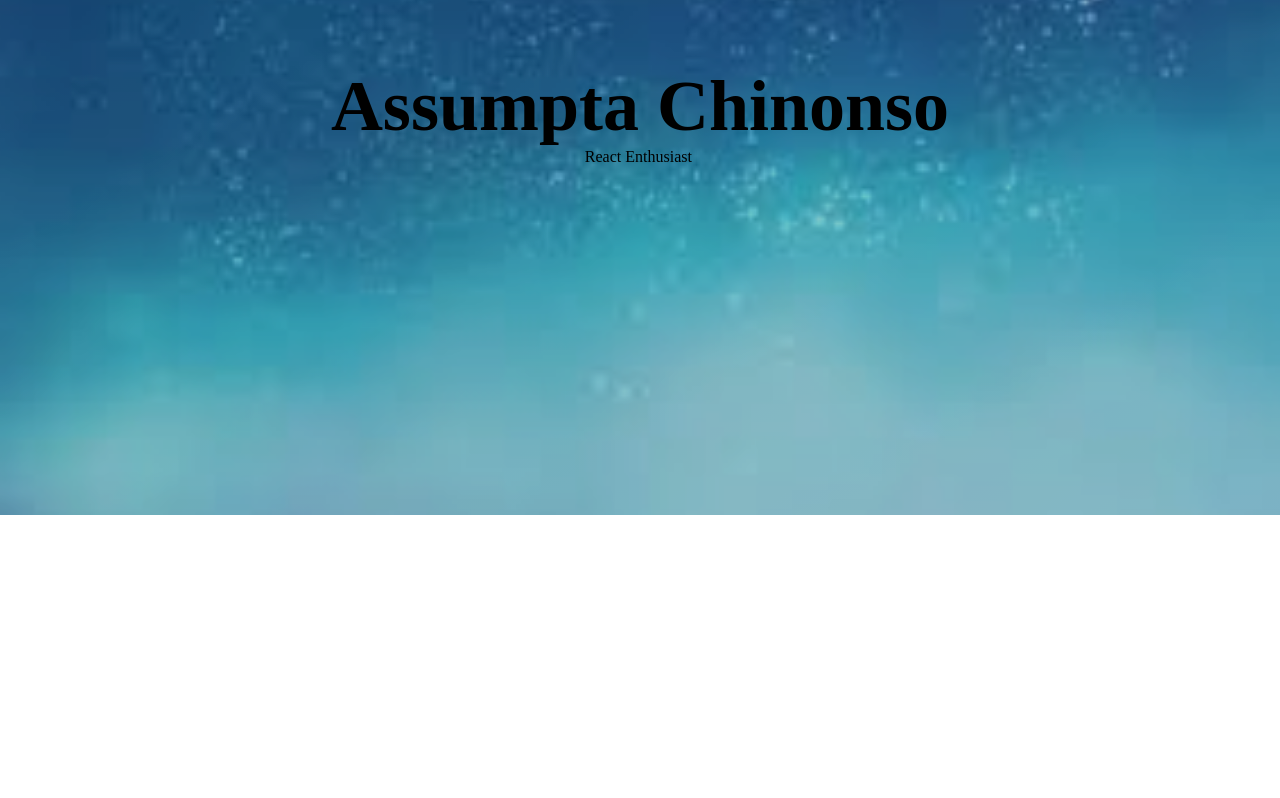
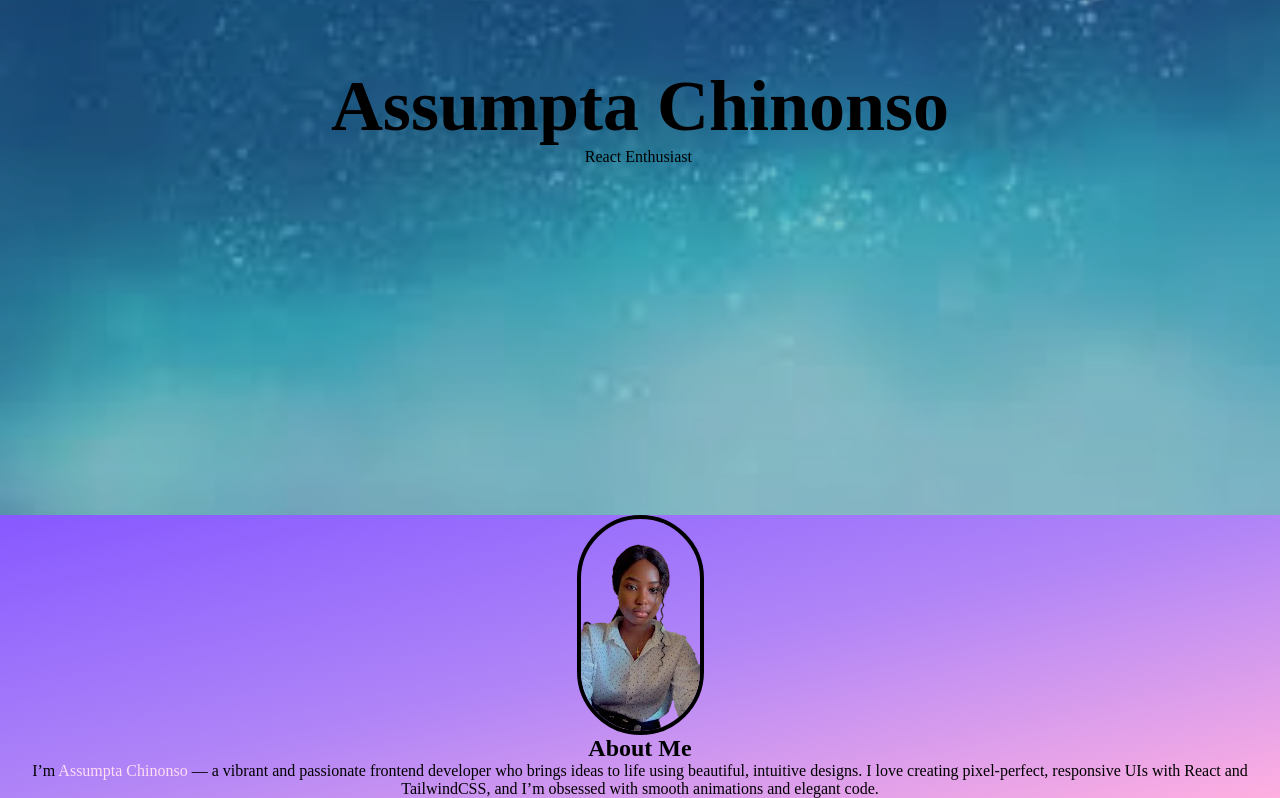
Before and after one commit to Assumpta-Chinonso1/my-assumpta-portfolio, a React (Vite) app: page / in a window 1280 px wide. Shown: the part 285-1083 px from the top of the page. Before the commit the page ends 800 px from the top, so only its background shows below. Built offline with nearby package versions, Linux system fonts and the light colour scheme.

Commit message:
new commit

```diff
--- a/src/App.jsx
+++ b/src/App.jsx
@@ -1,6 +1,7 @@
 import React from 'react'
 import Navbar from './Components/Navbar'
 import Hero from './Components/Hero'
+import About from './Components/About'
 
 
 const App = () => {
@@ -8,6 +9,7 @@ const App = () => {
     <div>
 
       <Hero/>
+      <About/>
 
     </div>
   )
--- a/src/Components/About.jsx
+++ b/src/Components/About.jsx
@@ -1,6 +1,6 @@
 import { motion } from 'framer-motion';
-import useInViewFade from '../hooks/useInViewFade';
-import profileImg from '../assets/profile.jpg'; // replace with your image path
+import useInViewFade from './hooks/useInViewFade';
+import profileImg from '../assets/profile-1.png'
 
 const About = () => {
   const [ref, isVisible] = useInViewFade();
```
